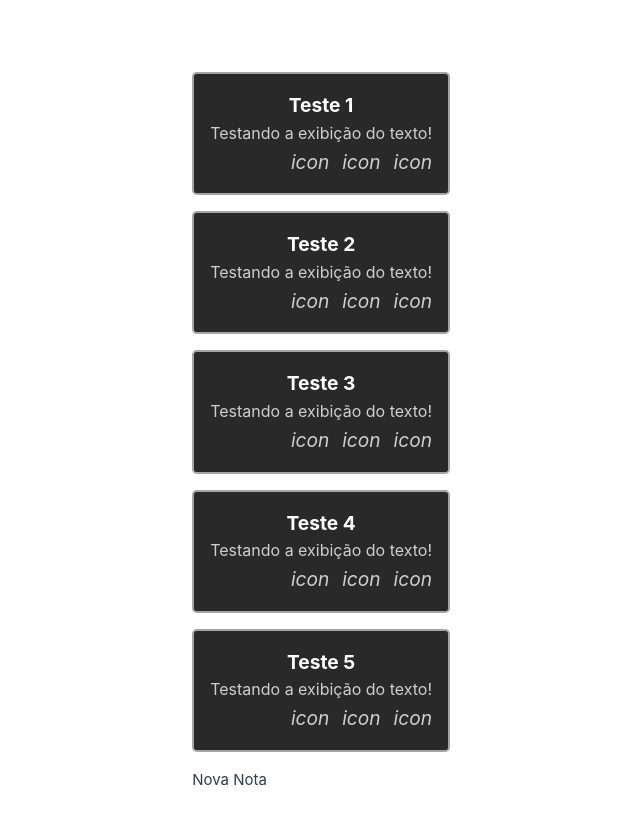
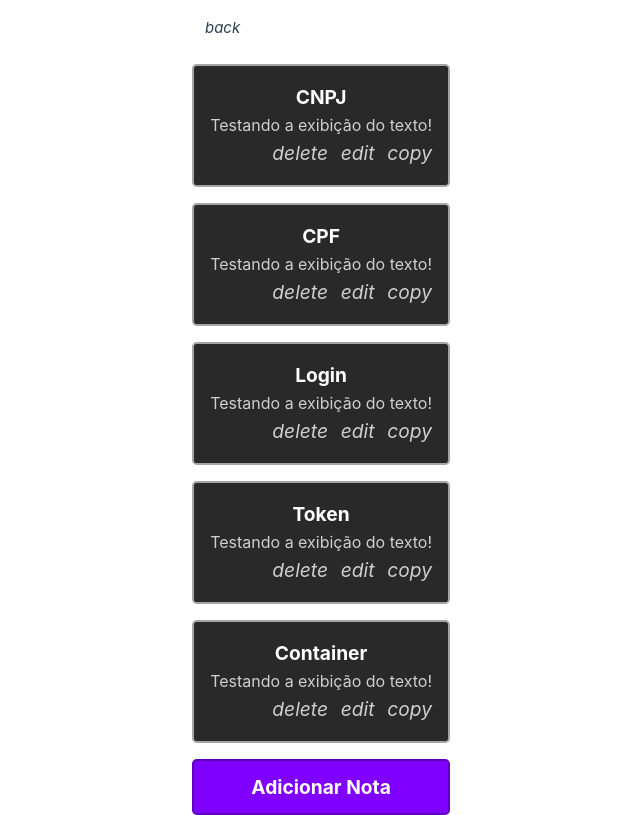
Before and after one commit to Beteenn/tanamao, a Vue app: page /notes in a window 1280 px wide. Shown: the whole page, without its empty margins (190-830 px from the left). Built offline with nearby package versions, Linux system fonts and the light colour scheme.

Commit message:
CHORE: Ajusta layout e adiciona elemento de retorno

```diff
--- a/src/assets/main.css
+++ b/src/assets/main.css
@@ -39,3 +39,8 @@ a,
   text-align: center;
   font-weight: bold;
 }
+
+.icon-item {
+  padding-left: 0.8rem;
+  cursor: pointer;
+}
--- a/src/components/NoteCard.vue
+++ b/src/components/NoteCard.vue
@@ -10,9 +10,9 @@ defineProps<{
     <p class="title">{{ title }}</p>
     <p class="text">{{ text }}</p>
     <div class="icon-row">
-      <i class="icon-item">icon</i>
-      <i class="icon-item">icon</i>
-      <i class="icon-item">icon</i>
+      <i class="icon-item">delete</i>
+      <i class="icon-item">edit</i>
+      <i class="icon-item">copy</i>
     </div>
   </div>
 </template>
--- a/src/views/NotesView.vue
+++ b/src/views/NotesView.vue
@@ -1,29 +1,42 @@
 <script setup lang="ts">
 import NoteCard from '@/components/NoteCard.vue'
+import PrimaryButton from '@/components/button/PrimaryButton.vue'
+import router from '@/router';
 
 const notes = [
-    { title: 'Teste 1', text: "Testando a exibição do texto!" },
-    { title: 'Teste 2', text: "Testando a exibição do texto!" },
-    { title: 'Teste 3', text: "Testando a exibição do texto!" },
-    { title: 'Teste 4', text: "Testando a exibição do texto!" },
-    { title: 'Teste 5', text: "Testando a exibição do texto!" },
+    { title: 'CNPJ', text: "Testando a exibição do texto!" },
+    { title: 'CPF', text: "Testando a exibição do texto!" },
+    { title: 'Login', text: "Testando a exibição do texto!" },
+    { title: 'Token', text: "Testando a exibição do texto!" },
+    { title: 'Container', text: "Testando a exibição do texto!" },
 ]
 </script>
 
 <template>
     <main>
         <header>
-            <h1 class="title">TaNaMao</h1>
+            <div class="container">
+                <span class="icon-back"><i class="icon-item" @click="router.push('/')">back</i></span>
+                <span><h1 class="title">TaNaMao</h1></span>
+            </div>
+
         </header>
 
         <div>
             <NoteCard v-for="note in notes" :title="note.title" :text="note.text"/>
         </div>
 
-        <div class="primary-button">Nova Nota</div>
+        <PrimaryButton text="Adicionar Nota" />
     </main>
 </template>
 
 <style scoped>
+.container {
+    position: relative;
+}
 
+.icon-back {
+    position: absolute;
+    padding-top: 1rem;
+}
 </style>
```
